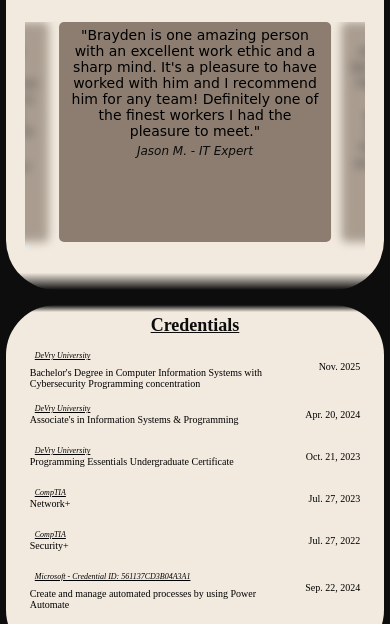
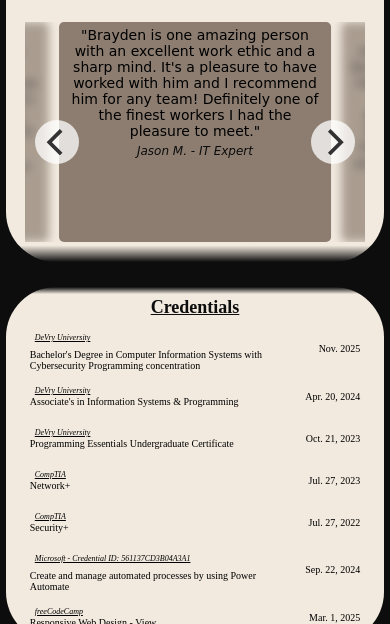
Before and after one commit to brayden-W/web-portfolio, a plain HTML site: page index.html in a window 390 px wide. Shown: the part 1014-1638 px from the top of the page. Drawn offline with nearby package versions, Linux system fonts and the light colour scheme.

Commit message:
Applied flickety.css Touched up the Resume button Fixed space under the carousel

```diff
--- a/index.html
+++ b/index.html
@@ -7,6 +7,7 @@
     <meta name="viewport" content="width=device-width, initial-scale=1.0" />
     <link rel="stylesheet" href="styles.css" />
     <link rel="stylesheet" href="https://cdnjs.cloudflare.com/ajax/libs/font-awesome/4.7.0/css/font-awesome.min.css">
+    <link rel="stylesheet" href="flickity.css" media="screen" />
   </head>
   <body id="body">
     <nav id="navbar" class="navbar empty">
@@ -24,7 +25,7 @@
         </h3>
         <div class="welcome-bar"></div>
         <div class="resume-btn">
-          <a href="https://docs.google.com/document/d/1ZYO2Ab7kZ9w09ku-vzLoZYU9eZGtf-an/edit?usp=sharing&ouid=101609254949927065474&rtpof=true&sd=true" target="_blank">See My Résumé</a>
+          <a href="https://docs.google.com/document/d/1ZYO2Ab7kZ9w09ku-vzLoZYU9eZGtf-an/edit?usp=sharing&ouid=101609254949927065474&rtpof=true&sd=true" target="_blank">My Résumé</a>
         </div>
       </section>
       <section id="projects" class="projects">
--- a/script.js
+++ b/script.js
@@ -3,7 +3,7 @@ document.addEventListener('DOMContentLoaded', function () {
     cellAlign: 'center', // Align cells to the center
     contain: true,       // Keep cells within the container
     wrapAround: true,    // Enable infinite scrolling
-    autoPlay: false,     // Disable autoplay
+    autoPlay: 6000
   });
 
   // Trigger resize after the page has fully loaded
--- a/styles.css
+++ b/styles.css
@@ -127,7 +127,7 @@ section {
 
 .resume-btn {
   margin: 10px auto;
-  height: 3vh;
+  height: 5vh;
   width: 175px;
   background-color: var(--accent-color);
   display: flex;
@@ -355,9 +355,7 @@ section {
 .gallery {
   overflow: hidden;
   width: 90%;
-  margin: 0 auto;
-  padding-bottom: 40px;
-
+  margin: 0 auto 25px;
 }
 
 .gallery-cell {
@@ -616,6 +614,12 @@ div > a > img:hover {
     justify-self: center;
     align-self: flex-end;
     flex-direction: row;
+  }
+
+  .gallery {
+    width: 90%;
+    margin: 0 auto 25px;
+    padding-bottom: 20px;
   }
 
   .gallery-cell p {
```
